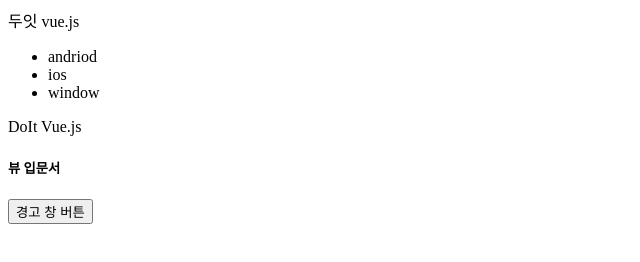
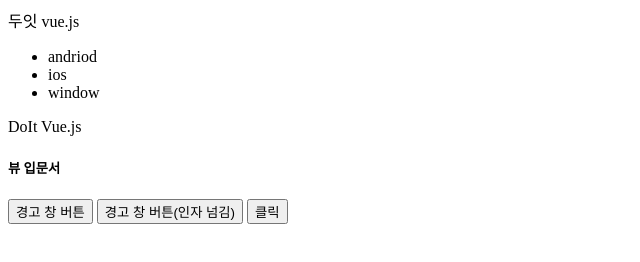
Before and after one commit to YoonHwe/Vue-Practice, a plain HTML site: page chap5/5-4/index.html in a window 1280 px wide. Shown: the whole page, without its empty margins (0-640 px from the left). Drawn offline with nearby package versions, Linux system fonts and the light colour scheme.

Commit message:
v-on:click

```diff
--- a/chap5/5-4/index.html
+++ b/chap5/5-4/index.html
@@ -16,6 +16,8 @@
        <p v-show="flag">DoIt Vue.js</p>
        <h5 v-bind:id="uid">뷰 입문서</h5>
        <button v-on:click="popupAlert">경고 창 버튼</button>
+       <button v-on:click="popupAlertParam(100)">경고 창 버튼(인자 넘김)</button>
+       <button v-on:click="eventParam">클릭</button>
     </div>
     <script>
         new Vue({
@@ -28,6 +30,12 @@
             methods: {
                 popupAlert: function(){
                     return alert("경고 창 표시")
+                },
+                popupAlertParam: function(num){
+                    return alert('clicked ' + num + ' times');
+                },
+                eventParam(event){
+                    console.log(event);
                 }
             }
         });
```
